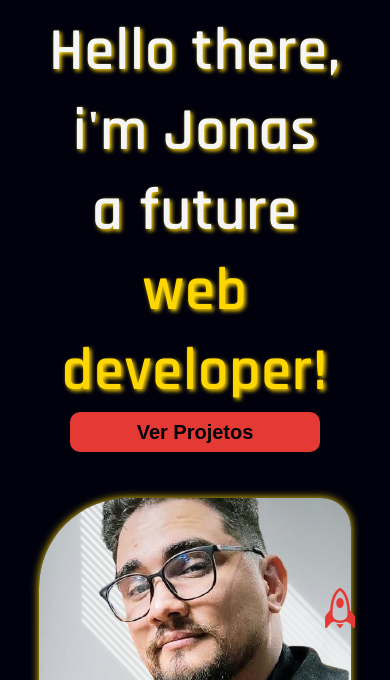
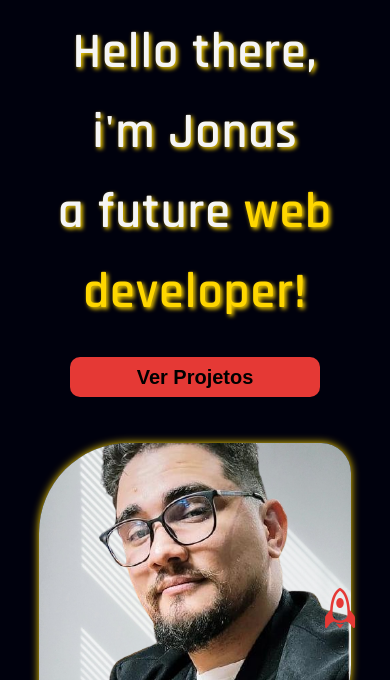
Before and after one commit to JoRicci/novo-portifolio, a plain HTML site: page index.html in a window 390 px wide. Shown: the part 164-844 px from the top of the page. Drawn offline with nearby package versions, Linux system fonts and the light colour scheme.

Commit message:
correçao h1

```diff
--- a/style.css
+++ b/style.css
@@ -177,7 +177,7 @@ header > .interface{
 }
 
 .topo_site_title h1{
-    font-size: 50px;
+    font-size: 70px;
     line-height:80px;
     letter-spacing: 1px;
     text-shadow: 2px 2px 4px #FFD700;
@@ -586,7 +586,8 @@ form .btn-enviar input:hover{
 
     }
     .topo_site_title h1{
-        font-size: 60px;
+        font-size: 50px;
+        margin-bottom: 25px;
     }
     .topo_site_img img{
         width: 100%;
```
